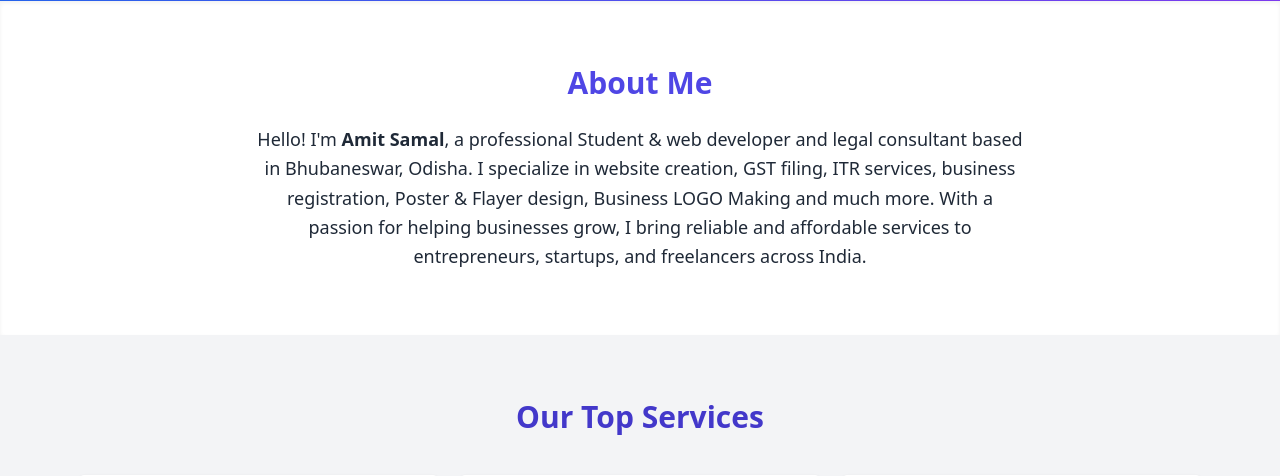
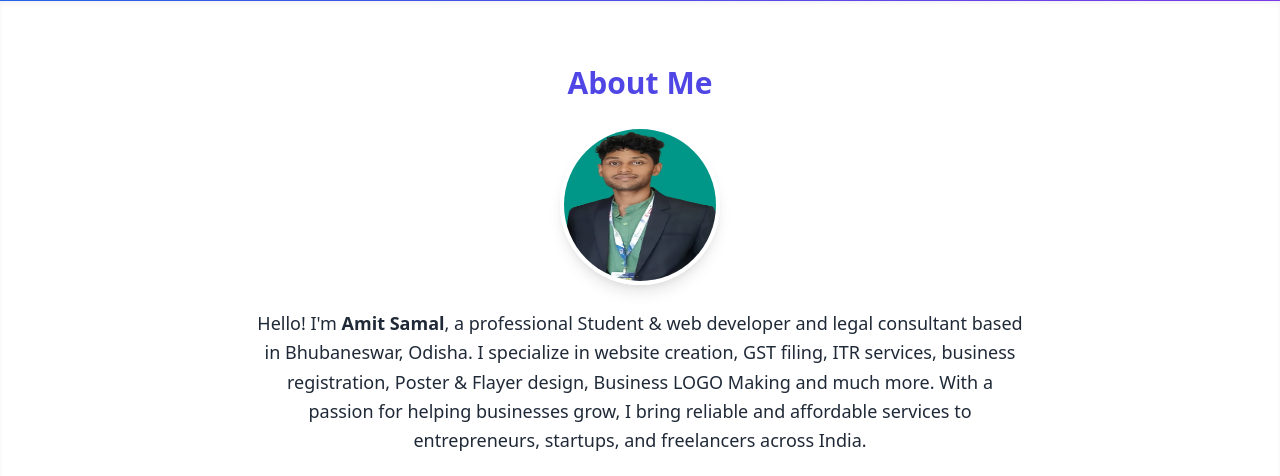
Before and after one commit to AMIT8480927094/freelancer-amit-site, a Flask app: page / in a window 1280 px wide. Shown: the part 357-833 px from the top of the page. Run offline with Flask 3, Linux system fonts and the light colour scheme.

Commit message:
Update index.html

```diff
--- a/templates/index.html
+++ b/templates/index.html
@@ -23,6 +23,9 @@
     <!-- About Me Section -->
     <section class="py-16 px-6 md:px-20 bg-white shadow-inner">
         <h2 class="text-3xl font-bold mb-6 text-center text-indigo-600">About Me</h2>
+        <div class="flex justify-center mb-6">
+    <img src="{{ url_for('static', filename='amit.jpg') }}" alt="Amit Photo" class="w-40 h-40 rounded-full shadow-lg border-4 border-white">
+</div>
         <p class="text-lg text-center max-w-3xl mx-auto leading-relaxed">
             Hello! I'm <strong>Amit Samal</strong>, a professional Student & web developer and legal consultant based in Bhubaneswar, Odisha.
             I specialize in website creation, GST filing, ITR services, business registration, Poster & Flayer design, Business LOGO Making and much more. With a passion for helping businesses grow, I bring reliable and affordable services to entrepreneurs, startups, and freelancers across India.
```
